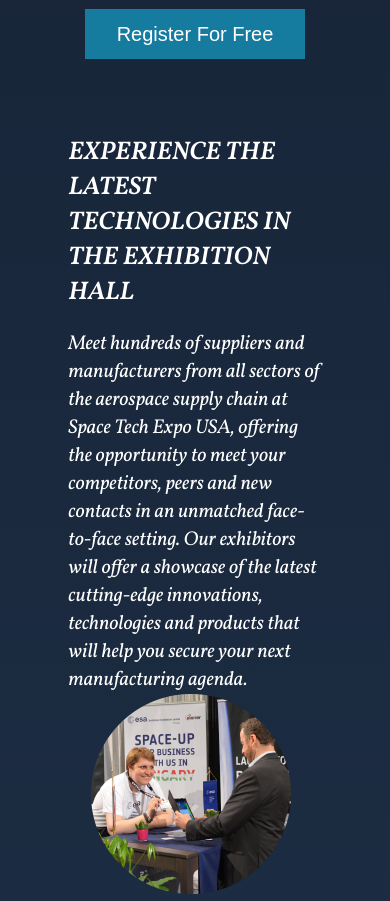
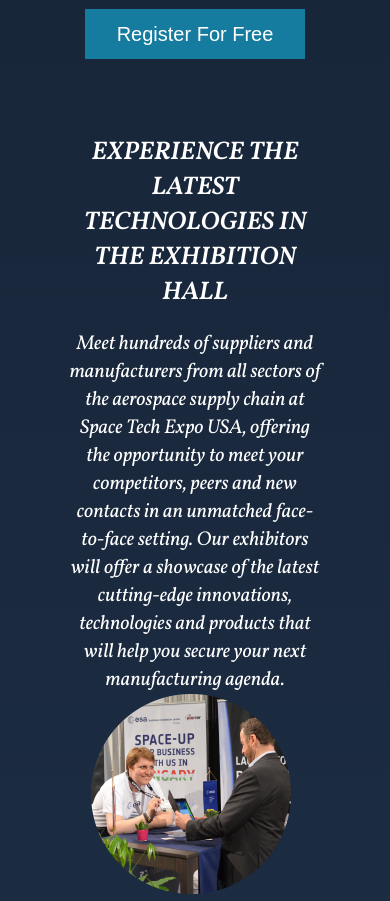
Before and after one commit to ambujraj2001/Space-Expo, a plain HTML site: page html/about.html in a window 390 px wide. Shown: the part 1160-2061 px from the top of the page. Drawn offline with Linux system fonts and the light colour scheme.

Commit message:
Update about.css

```diff
--- a/css/about.css
+++ b/css/about.css
@@ -117,6 +117,9 @@ body {
     height:200px;
     width:200px;
 }
+.dsa,.ft{
+    text-align: center;
+}
 
 
   }
```
